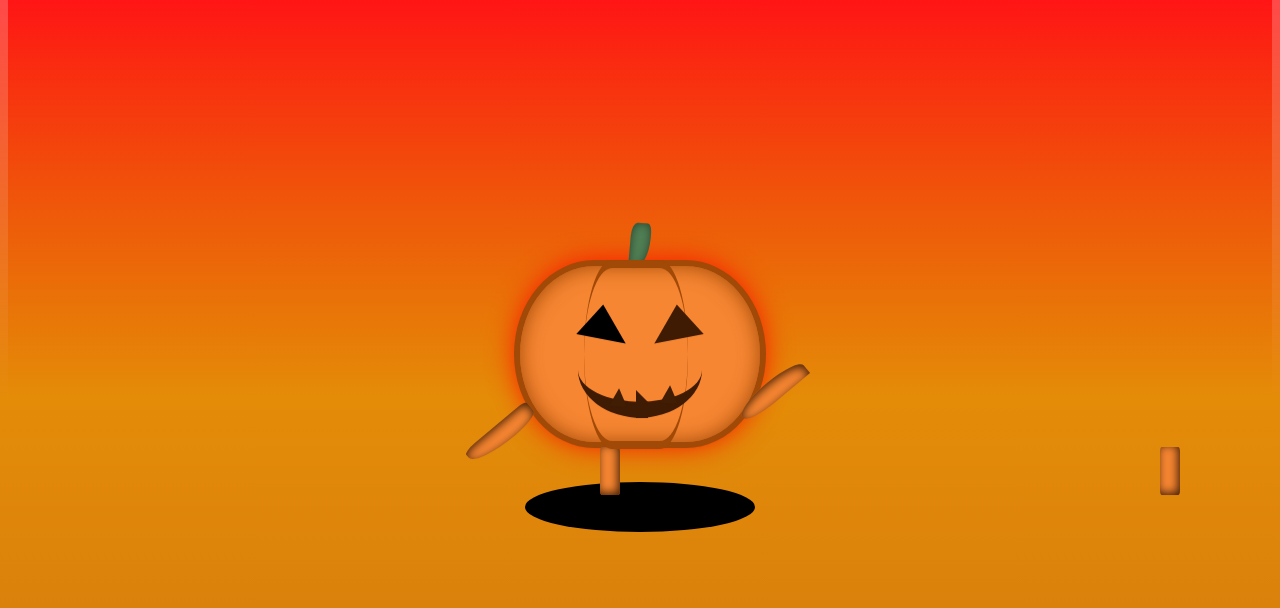
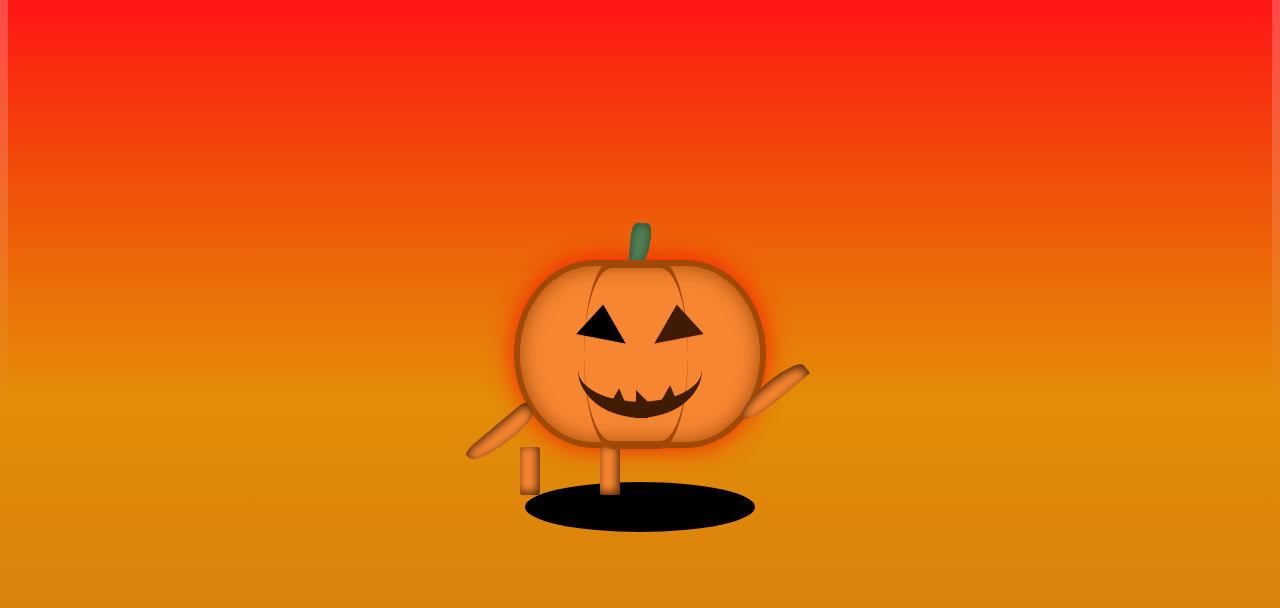
Before and after one commit to Koustubha068/Halloween-Project-1, a plain HTML site: page index.html in a window 1280 px wide. Drawn offline with Linux system fonts and the light colour scheme.

Commit message:
Update style.css

```diff
--- a/style.css
+++ b/style.css
@@ -199,7 +199,7 @@ html,body{
     height: 3em;
     width: 1.25em;
     position: absolute;
-    left: calc(50em - 10em);
+
     top: 11.3em;
     transform: rotate(180deg);
     border-radius: 10% 10% 10% 10%;
```
